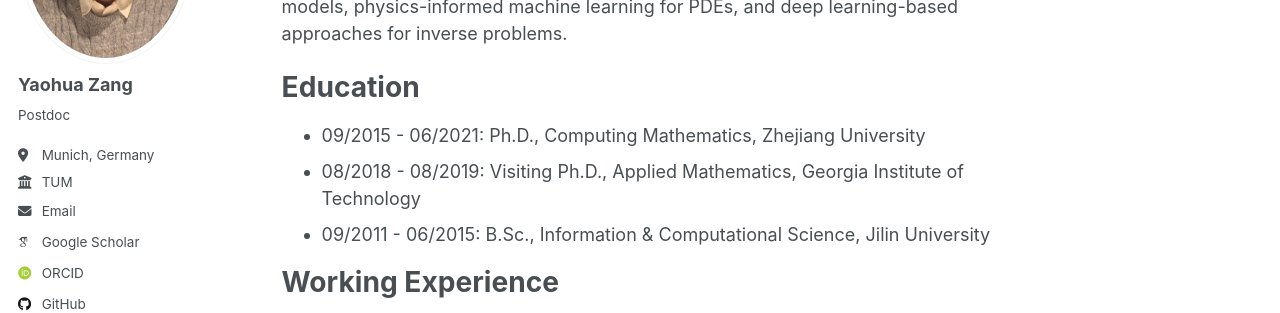
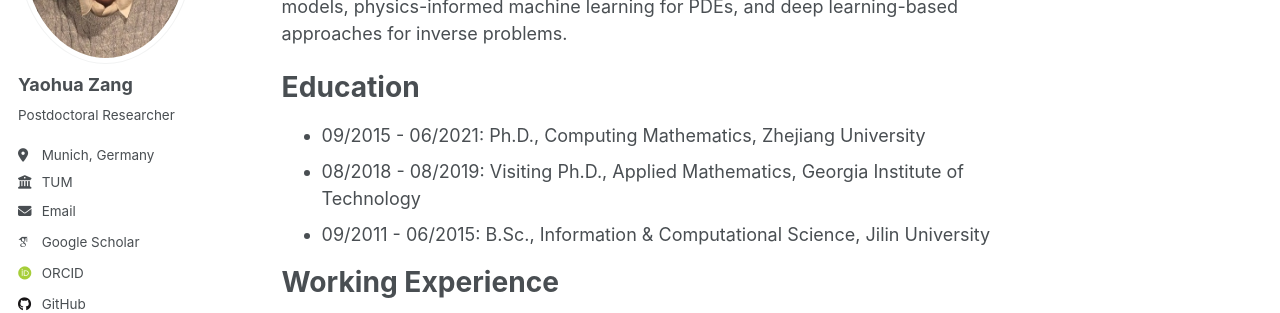
Before and after one commit to yaohua32/yaohua32.github.io, a Jekyll site: the page built from _pages/about.md, in a window 1280 px wide. Shown: the part 256-569 px from the top of the page. Built offline with Jekyll 4.4.1, drawn with Linux system fonts in a browser that asks for light colours; some web fonts are replaced; a script that is not in the unit is left out.

Commit message:
Update config

```diff
--- a/_config.yml
+++ b/_config.yml
@@ -26,7 +26,7 @@ author:
   avatar           : "profile.jpg"
   name             : "Yaohua Zang"
   pronouns         : # example: "she/her"
-  bio              : "Postdoc"
+  bio              : "Postdoctoral Researcher"
   location         : "Munich, Germany"
   employer         : "TUM"
   uri              : # URL
```
